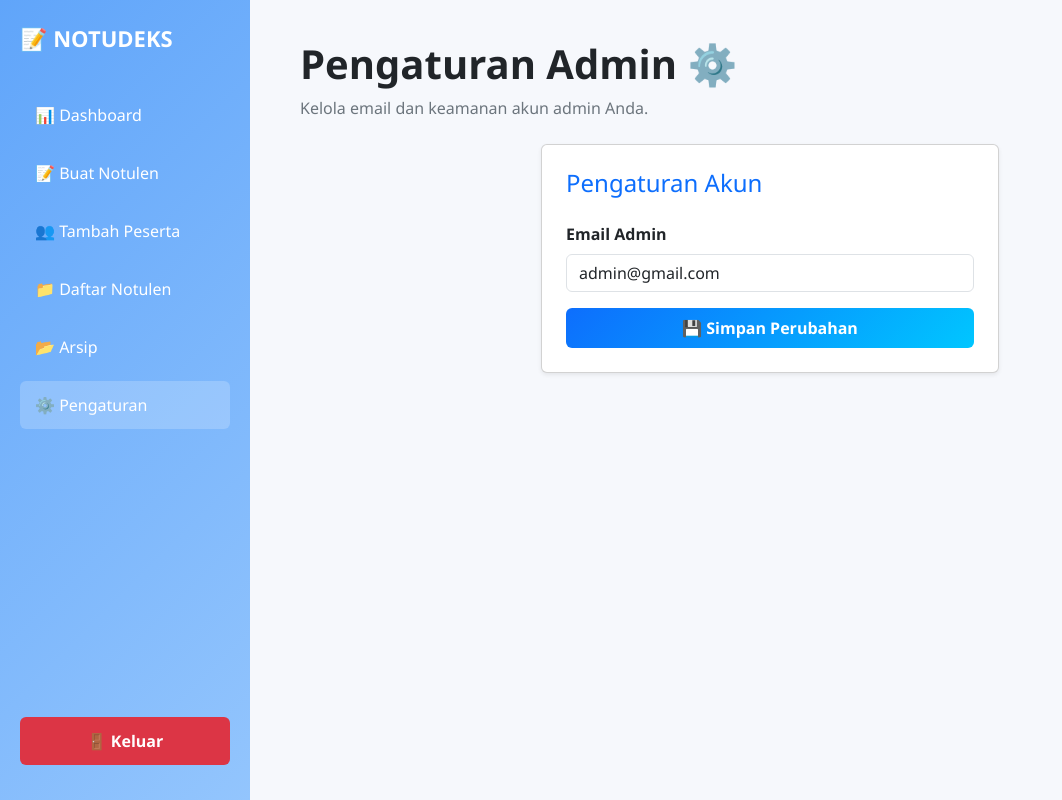
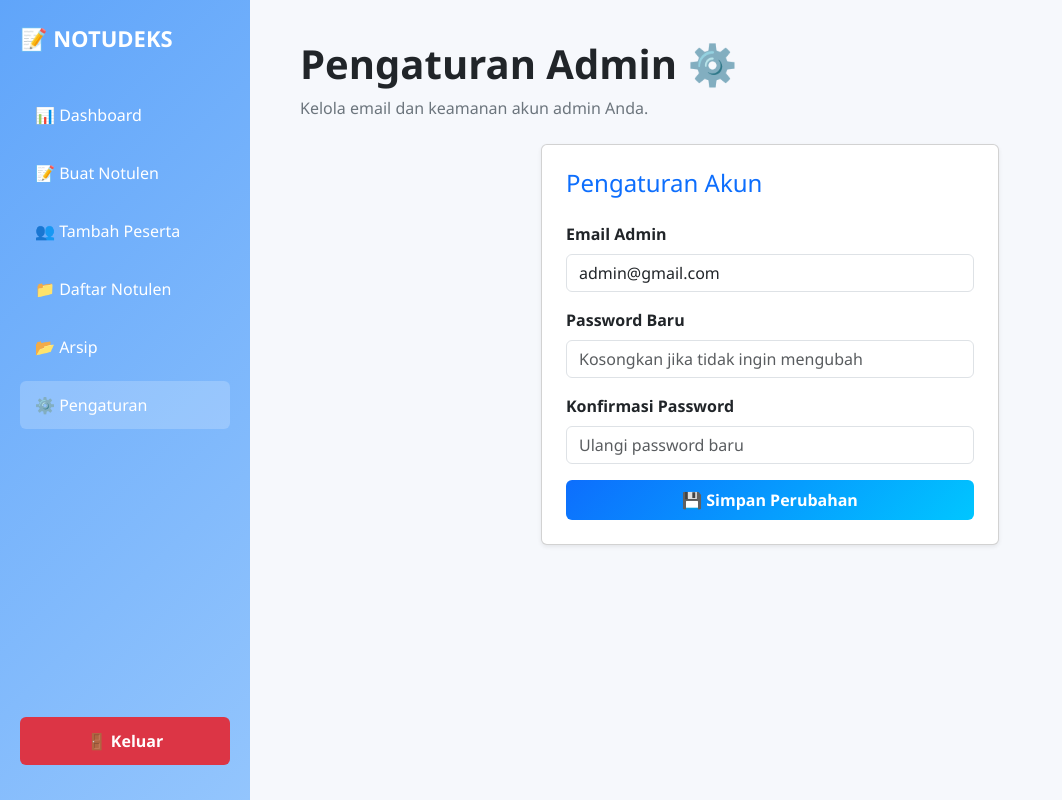
Before and after one commit to nalitanurulizza-maker/NOTULEN, a PHP site: page /pengaturan.php in a window 1280 px wide. Shown: the whole page, without its empty margins (0-1062 px from the left). Run offline with PHP 8.4, Linux system fonts and the light colour scheme; data comes from the database, SQL or seed files in the repository.

Commit message:
clean code

```diff
--- a/pengaturan.php
+++ b/pengaturan.php
@@ -17,27 +17,48 @@ $pengaturan = mysqli_fetch_assoc($queryPengaturan);
 /* ================= PROSES SIMPAN ================= */
 if (isset($_POST['simpan'])) {
 
-    $email    = mysqli_real_escape_string($koneksi, $_POST['email']);
-    $password = $_POST['password'];
+    $email = mysqli_real_escape_string($koneksi, $_POST['email']);
+    $password = $_POST['password'] ?? '';
+    $passwordConfirm = $_POST['password_confirm'] ?? '';
 
+    // validasi email
+    if (!filter_var($email, FILTER_VALIDATE_EMAIL)) {
+        die("Format email tidak valid");
+    }
+
+    // jika password diisi
     if (!empty($password)) {
+
+        if (strlen($password) < 6) {
+            die("Password minimal 6 karakter");
+        }
+
+        if ($password !== $passwordConfirm) {
+            die("Konfirmasi password tidak cocok");
+        }
+
         $passwordHash = password_hash($password, PASSWORD_DEFAULT);
 
-        $sqlUpdate = "
-            UPDATE pengaturan
-            SET email_admin = '$email',
-                password_admin = '$passwordHash'
-            WHERE id = 1
-        ";
+        $stmt = $koneksi->prepare(
+            "UPDATE pengaturan
+             SET email_admin = ?, password_admin = ?
+             WHERE id = 1"
+        );
+        $stmt->bind_param("ss", $email, $passwordHash);
+
     } else {
-        $sqlUpdate = "
-            UPDATE pengaturan
-            SET email_admin = '$email'
-            WHERE id = 1
-        ";
+
+        // hanya update email
+        $stmt = $koneksi->prepare(
+            "UPDATE pengaturan
+             SET email_admin = ?
+             WHERE id = 1"
+        );
+        $stmt->bind_param("s", $email);
     }
 
-    mysqli_query($koneksi, $sqlUpdate);
+    $stmt->execute();
+    $stmt->close();
 
     $_SESSION['notif'] = "Pengaturan berhasil diperbarui!";
     header("Location: pengaturan.php");
@@ -52,7 +73,6 @@ if (isset($_POST['simpan'])) {
   <meta name="viewport" content="width=device-width, initial-scale=1.0">
   <link href="bootstrap/css/bootstrap.min.css" rel="stylesheet">
 
-  <!-- STYLE TIDAK DIUBAH -->
   <style>
     body {
       background-color: #f6f8fc;
@@ -151,6 +171,12 @@ if (isset($_POST['simpan'])) {
     Kelola email dan keamanan akun admin Anda.
   </p>
 
+  <?php if (isset($_SESSION['notif'])): ?>
+    <div class="alert alert-success">
+      <?= $_SESSION['notif']; unset($_SESSION['notif']); ?>
+    </div>
+  <?php endif; ?>
+
   <div class="row justify-content-center">
     <div class="col-md-6">
 
@@ -167,6 +193,26 @@ if (isset($_POST['simpan'])) {
               value="<?= $pengaturan['email_admin']; ?>"
               class="form-control"
               required
+            >
+          </div>
+
+          <div class="mb-3">
+            <label class="form-label fw-semibold">Password Baru</label>
+            <input
+              type="password"
+              name="password"
+              class="form-control"
+              placeholder="Kosongkan jika tidak ingin mengubah"
+            >
+          </div>
+
+          <div class="mb-3">
+            <label class="form-label fw-semibold">Konfirmasi Password</label>
+            <input
+              type="password"
+              name="password_confirm"
+              class="form-control"
+              placeholder="Ulangi password baru"
             >
           </div>
 
```
